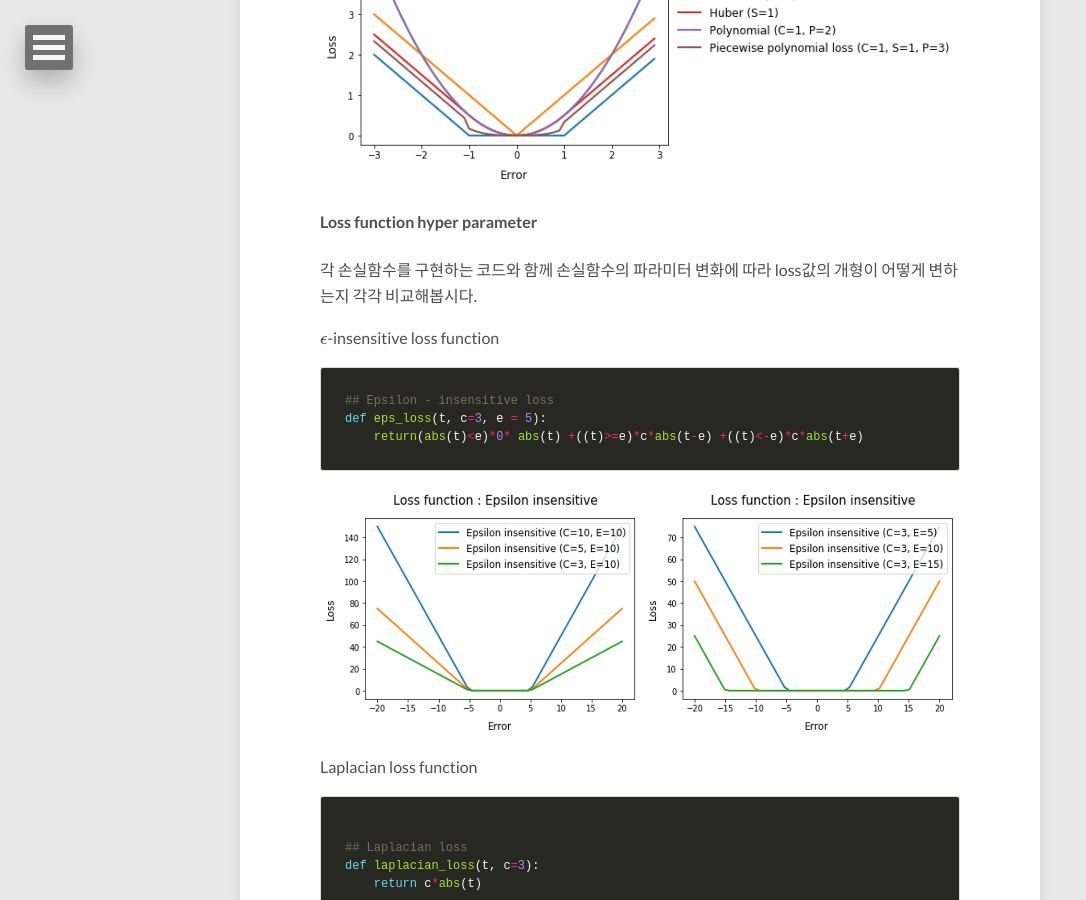
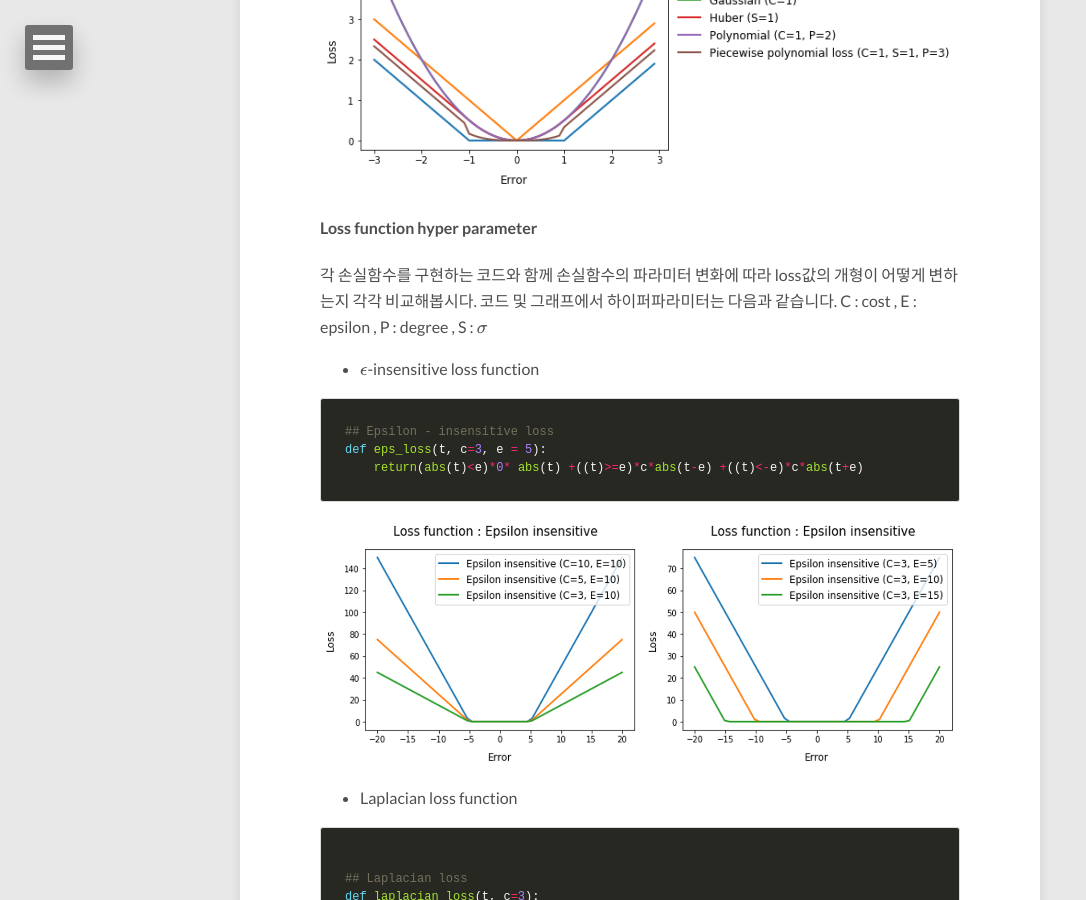
Before and after one commit to leejiyoon52/leejiyoon52.github.io, a Jekyll site: the page built from _posts/2018-11-20-Support-Vecter-Regression.md, in a window 1280 px wide and 900 px high, scrolled down 10725 px. Shown: the whole window, without its empty margins (0-1086 px from the left). Built offline with Jekyll 4.4.1, drawn with Linux system fonts in a browser that asks for light colours; nearby versions of some CDN libraries; formulas are drawn with MathJax 3; comment, search, counter and statistics services are not loaded.

Commit message:
Update 2018-11-20-Support-Vecter-Regression.md

````diff
--- a/_posts/2018-11-20-Support-Vecter-Regression.md
+++ b/_posts/2018-11-20-Support-Vecter-Regression.md
@@ -286,7 +286,7 @@
 #### **2. Kernel function 비교**
 
 
-##### Kernel function
+#### Kernel function
 
 
 앞서 소개했듯이 대표적인 커널함수(kernel function)는 **(1)Linear kernel (2)Polynomial kernel (3)RBF kernel** 이 있으며, 이들을 구현한 코드는 다음과 같습니다. 코드 상에서 함수의 하이퍼 파라미터 'coef0'는 linear, polynomial, sigmoid kernel에서의 bias값을 의미하며, 'gamma'는 RBF, sigmoid kernel에서 $1/\sigma^2$을 의미합니다. 'gamma'로 치환하므로써 연산을 보다 용이하게 개선할 수 있습니다.
@@ -308,7 +308,7 @@
     return result
 ```
 
-##### Kernel matrix
+#### Kernel matrix
 두 원소값에 대한 스칼라 $K(x_i,x_j)$를 구할 수 있으며, 모든 원소간(Pair-wise) $K$값을 구해 Kernel matrix(Gram matrix)를 도출해야합니다. 최종적으로 도출되는 커널행렬(Kernel matrix)은 **대칭행렬(Symmetric matrix)** 이고, 모든 $K$값이 양수인 **Positive semi-definite 행렬** 이라는 특징을 갖고있습니다. 아래 코드를 통해 앞서 정의한 커널함수에 따른 커널행렬을 구합니다.
 
 
@@ -354,9 +354,10 @@
 
 #### Loss function hyper parameter
 
-각 손실함수를 구현하는 코드와 함께 손실함수의 파라미터 변화에 따라 loss값의 개형이 어떻게 변하는지 각각 비교해봅시다.
+각 손실함수를 구현하는 코드와 함께 손실함수의 파라미터 변화에 따라 loss값의 개형이 어떻게 변하는지 각각 비교해봅시다. 코드 및 그래프에서 하이퍼파라미터는 다음과 같습니다.
+C : cost , E : epsilon , P : degree , S : ${\sigma}$
 
-${\epsilon}$-insensitive loss function
+* ${\epsilon}$-insensitive loss function
 
 
 ```python
@@ -368,7 +369,7 @@
 <p align="center"><img width="650" height="auto" img src="/images/image_62.png"></p>
 
 
-Laplacian loss function
+* Laplacian loss function
 
 
 ```python
@@ -381,7 +382,7 @@
 <p align="center"><img width="400" height="auto" img src="/images/image_36.png"></p>
 
 
-Gaussian loss function
+* Gaussian loss function
 
 
 
@@ -393,7 +394,7 @@
 
 <p align="center"><img width="400" height="auto" img src="/images/image_37.png"></p>
 
-Huber loss function
+* Huber loss function
 
 
 ```python
@@ -404,7 +405,7 @@
 
 <p align="center"><img width="650" height="auto" img src="/images/image_63.png"></p>
 
-Polynomial loss function
+* Polynomial loss function
 
 
 ```python
@@ -415,7 +416,7 @@
 
 <p align="center"><img width="650" height="auto" img src="/images/image_64.png"></p>
 
-Piecewise loss function
+* Piecewise loss function
 
 ```python
 ## Piecewise polynomial
````
